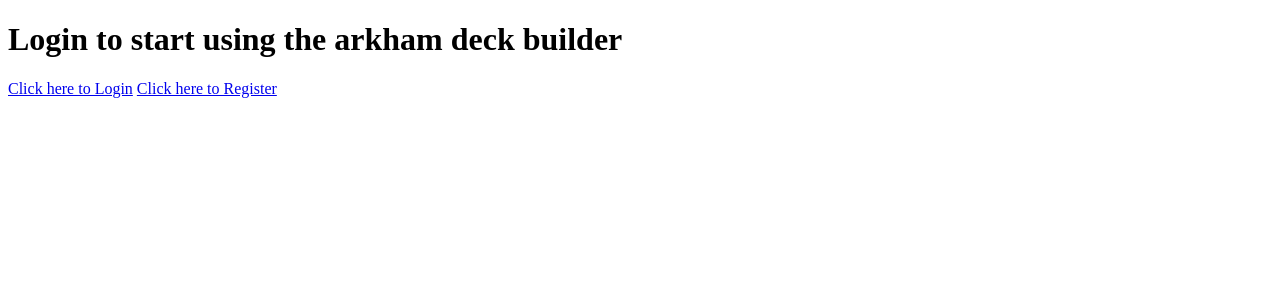
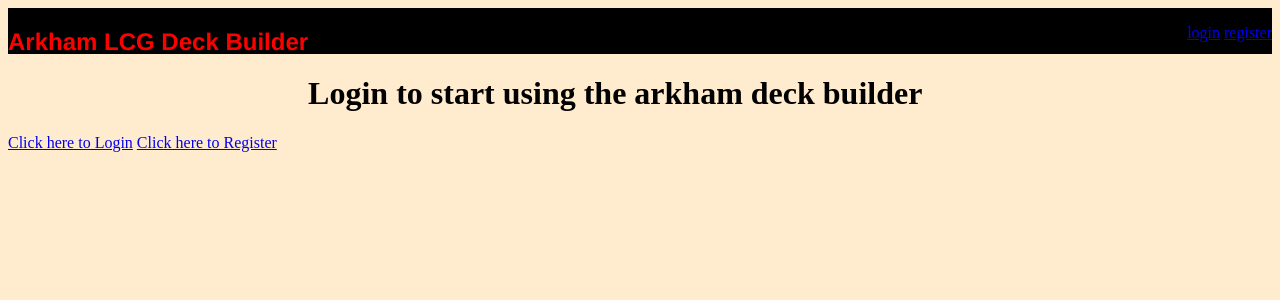
Before and after one commit to Jay-Minton/capstone1, a Flask app: page / in a window 1280 px wide. Shown: the top 300 px of the page. Run offline with Flask 2, Linux system fonts and the light colour scheme.

Commit message:
added baseline style changes

```diff
--- /dev/null
+++ b/static/style.css
@@ -0,0 +1,31 @@
+body {
+    background-color: blanchedalmond;
+}
+
+#nav {
+    background-color: black;
+    height: 46px;
+}
+
+#nav-title {
+    float: left;
+    color: red;
+    font-family:'Franklin Gothic Medium', 'Arial Narrow', Arial, sans-serif
+}
+
+#nav-choices {
+    float:right;
+}
+
+.nav-choice {
+    display: inline;
+}
+
+.pack-clicked {
+    background-color:black;
+    color:white;
+}
+
+#deck-id {
+    visibility: hidden;
+}
--- a/templates/base.html
+++ b/templates/base.html
@@ -6,9 +6,16 @@
     <meta name="viewport" content="width=device-width, initial-scale=1.0">
     <title>    {% block title %}
         {% endblock %}</title>
+    <link rel="stylesheet" href="/static/style.css">
 </head>
 <body>
-
+    <div id="nav">
+        <h2 id="nav-title">Arkham LCG Deck Builder</h2>
+        <ul id="nav-choices">
+            <li class="nav-choice"><a href="/login">login</a></li>
+            <li class="nav-choice"><a href="/register">register</a></li>
+        </ul>
+    </div>
     {% block content %}
     {% endblock %}
 
```
Also changed, not shown: static/packs.js (+8 -0 lines), templates/collection.html (+9 -11 lines), templates/deck_build.html (+9 -11 lines), templates/practice.html (deleted, +0 -32 lines), templates/practice2.html (deleted, +0 -32 lines).
